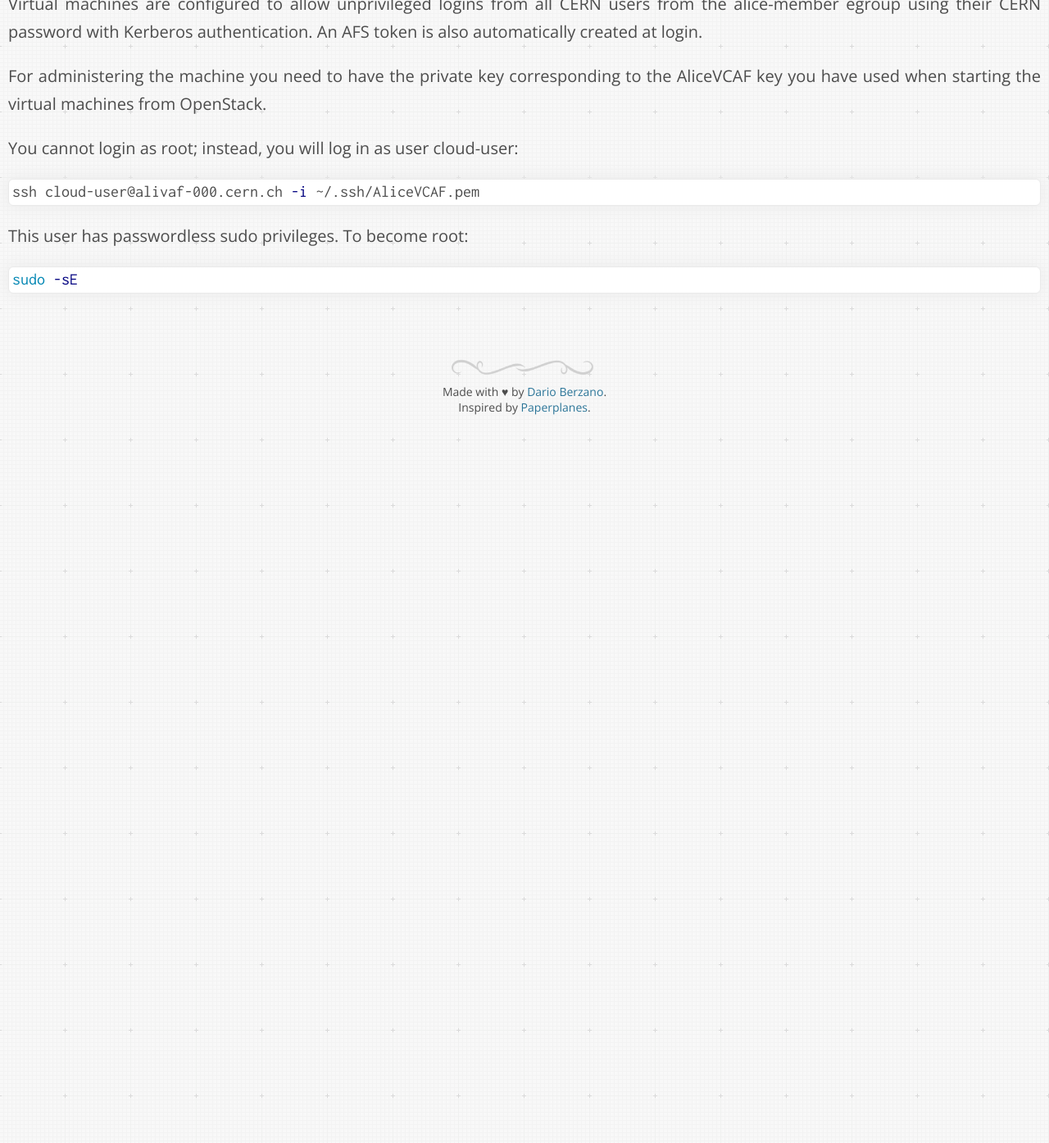
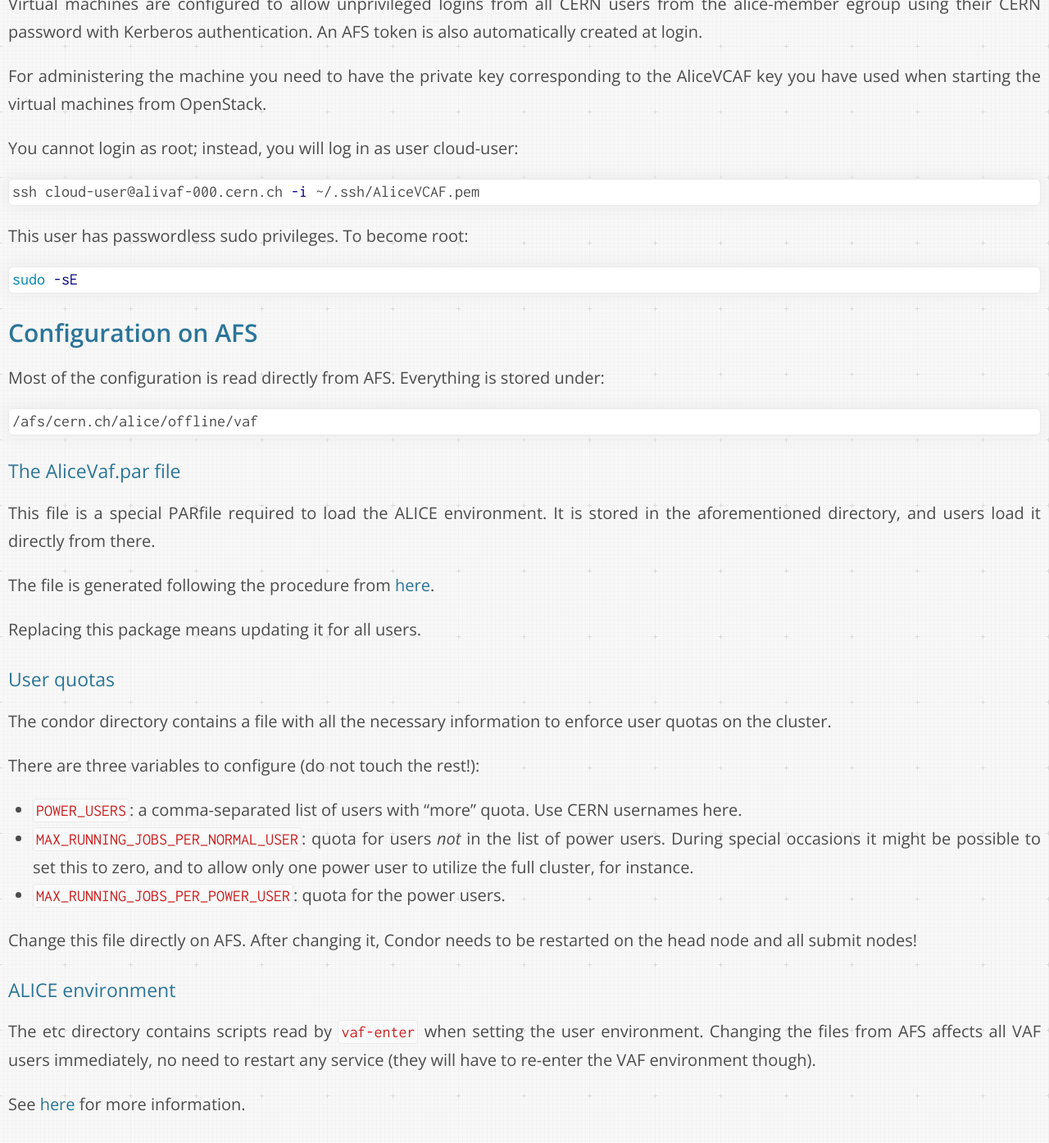
Before and after one commit to dberzano/dberzano.github.io, a Jekyll site: the page built from alice/vcaf/admin/index.md, in a window 1280 px wide and 1400 px high, scrolled down 3304 px. Shown: the top 1394 px of the window at 82% size. Built offline with Jekyll 4.4.1, drawn with Linux system fonts in a browser that asks for light colours; Markdown is read by kramdown in place of the engine named in the settings; before the commit the page ends 3835 px from its top, so only the background shows below that.

Commit message:
VCAF: configuration on AFS

````diff
--- a/alice/vcaf/admin/index.md
+++ b/alice/vcaf/admin/index.md
@@ -171,3 +171,52 @@
 ```bash
 sudo -sE
 ```
+
+
+Configuration on AFS
+--------------------
+
+Most of the configuration is read directly from AFS. Everything is stored under:
+
+```
+/afs/cern.ch/alice/offline/vaf
+```
+
+### The AliceVaf.par file
+
+This file is a special PARfile required to load the ALICE environment. It is
+stored in the aforementioned directory, and users load it directly from there.
+
+The file is generated following the procedure from
+[here](https://github.com/dberzano/cern-alice-setup/tree/master/aaf_packages).
+
+Replacing this package means updating it for all users.
+
+
+### User quotas
+
+The **condor** directory contains a file with all the necessary information to
+enforce user quotas on the cluster.
+
+There are three variables to configure (do not touch the rest!):
+
+* `POWER_USERS`: a comma-separated list of users with "more" quota. Use CERN
+  usernames here.
+* `MAX_RUNNING_JOBS_PER_NORMAL_USER`: quota for users *not* in the list of power
+  users. During special occasions it might be possible to set this to zero, and
+  to allow only one power user to utilize the full cluster, for instance.
+* `MAX_RUNNING_JOBS_PER_POWER_USER`: quota for the power users.
+
+Change this file directly on AFS. After changing it, Condor needs to be
+restarted on the head node and all submit nodes!
+
+
+### ALICE environment
+
+The **etc** directory contains scripts read by `vaf-enter` when setting the
+user environment. Changing the files from AFS affects all VAF users immediately,
+no need to restart any service (they will have to re-enter the VAF environment
+though).
+
+See [here](https://github.com/dberzano/virtual-analysis-facility) for more
+information.
````
